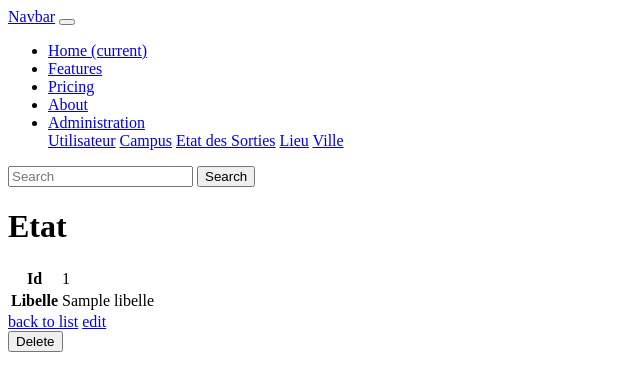
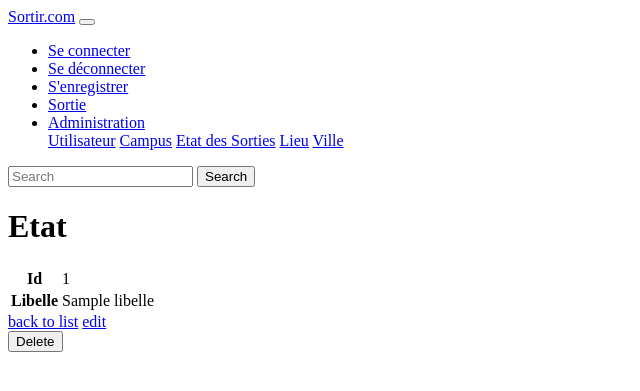
Before and after one commit to JunkoCode/projetsortir.com, a Symfony app: template templates/etat/show.html.twig in a window 1280 px wide. Shown: the top 391 px of the page, without its empty margins (0-640 px from the left). Run offline with Twig, Linux system fonts and the light colour scheme; the template is opened without the code that fills it: most values are stand-ins (such as "Sample title", 1, 10 or a date in 2020); some libraries are stand-ins or nearby versions.

Commit message:
Header with admin menus

```diff
--- a/templates/partials/header.html.twig
+++ b/templates/partials/header.html.twig
@@ -1,24 +1,24 @@
 <nav class="navbar navbar-expand-lg navbar-light bg-light">
     <div class="container-fluid">
-        <a class="navbar-brand" href="#">Navbar</a>
+        <a class="navbar-brand" href="{{ path('home') }}">Sortir.com</a>
         <button class="navbar-toggler" type="button" data-bs-toggle="collapse" data-bs-target="#navbarColor03" aria-controls="navbarColor03" aria-expanded="false" aria-label="Toggle navigation">
             <span class="navbar-toggler-icon"></span>
         </button>
         <div class="collapse navbar-collapse" id="navbarColor03">
             <ul class="navbar-nav me-auto">
                 <li class="nav-item">
-                    <a class="nav-link active" href="#">Home
-                        <span class="visually-hidden">(current)</span>
+                    <a class="nav-link active" href="{{ path('login') }}">Se connecter
+                        {#<span class="visually-hidden">(current)</span>#}
                     </a>
                 </li>
                 <li class="nav-item">
-                    <a class="nav-link" href="#">Features</a>
+                    <a class="nav-link" href="{{ path('logout') }}">Se déconnecter</a>
                 </li>
                 <li class="nav-item">
-                    <a class="nav-link" href="#">Pricing</a>
+                    <a class="nav-link" href="{{ path('register') }}">S'enregistrer</a>
                 </li>
                 <li class="nav-item">
-                    <a class="nav-link" href="#">About</a>
+                    <a class="nav-link" href="{{ path('app_sortie_index') }}">Sortie</a>
                 </li>
                 <li class="nav-item dropdown">
                     <a class="nav-link dropdown-toggle" data-bs-toggle="dropdown" href="#" role="button" aria-haspopup="true" aria-expanded="false">Administration</a>
```
